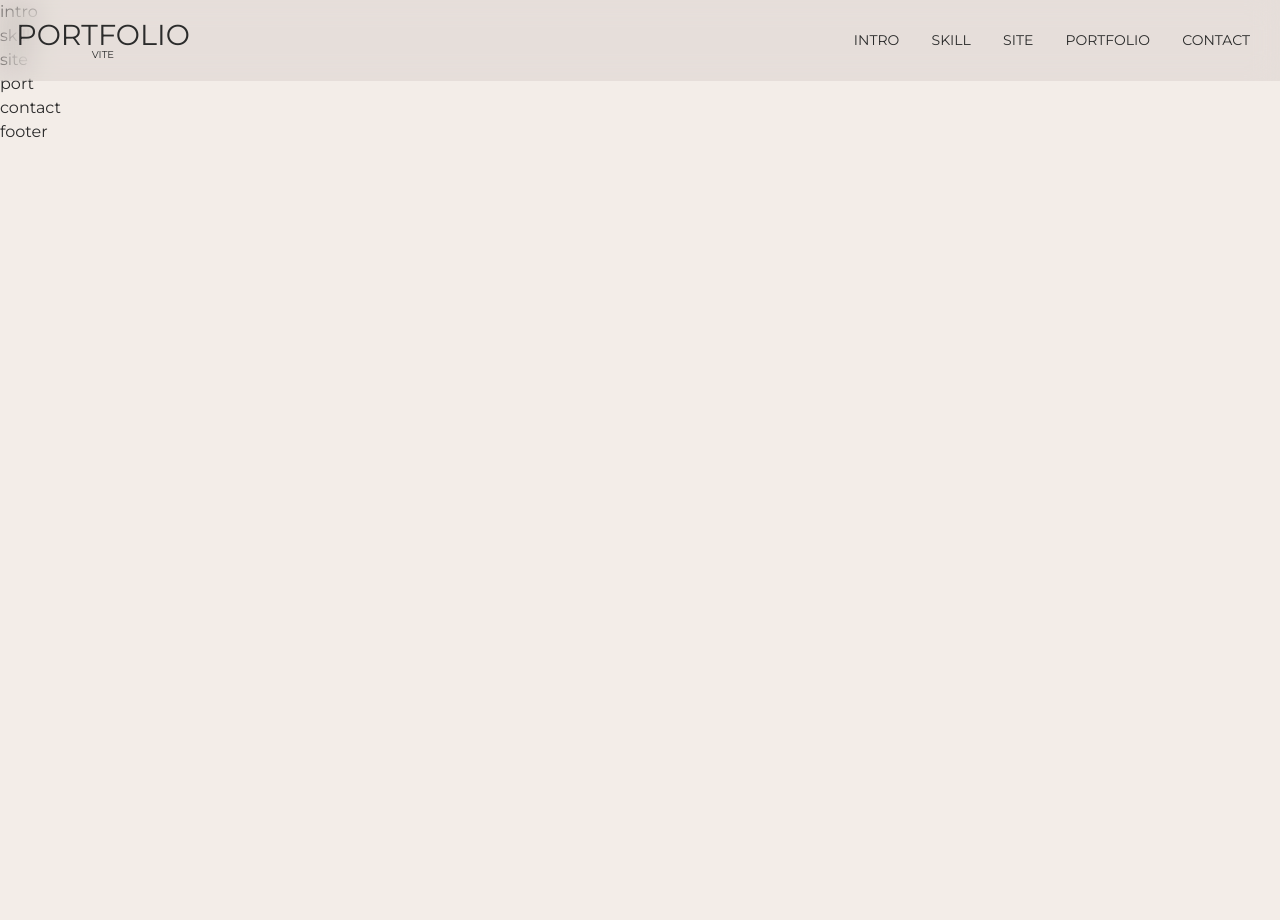
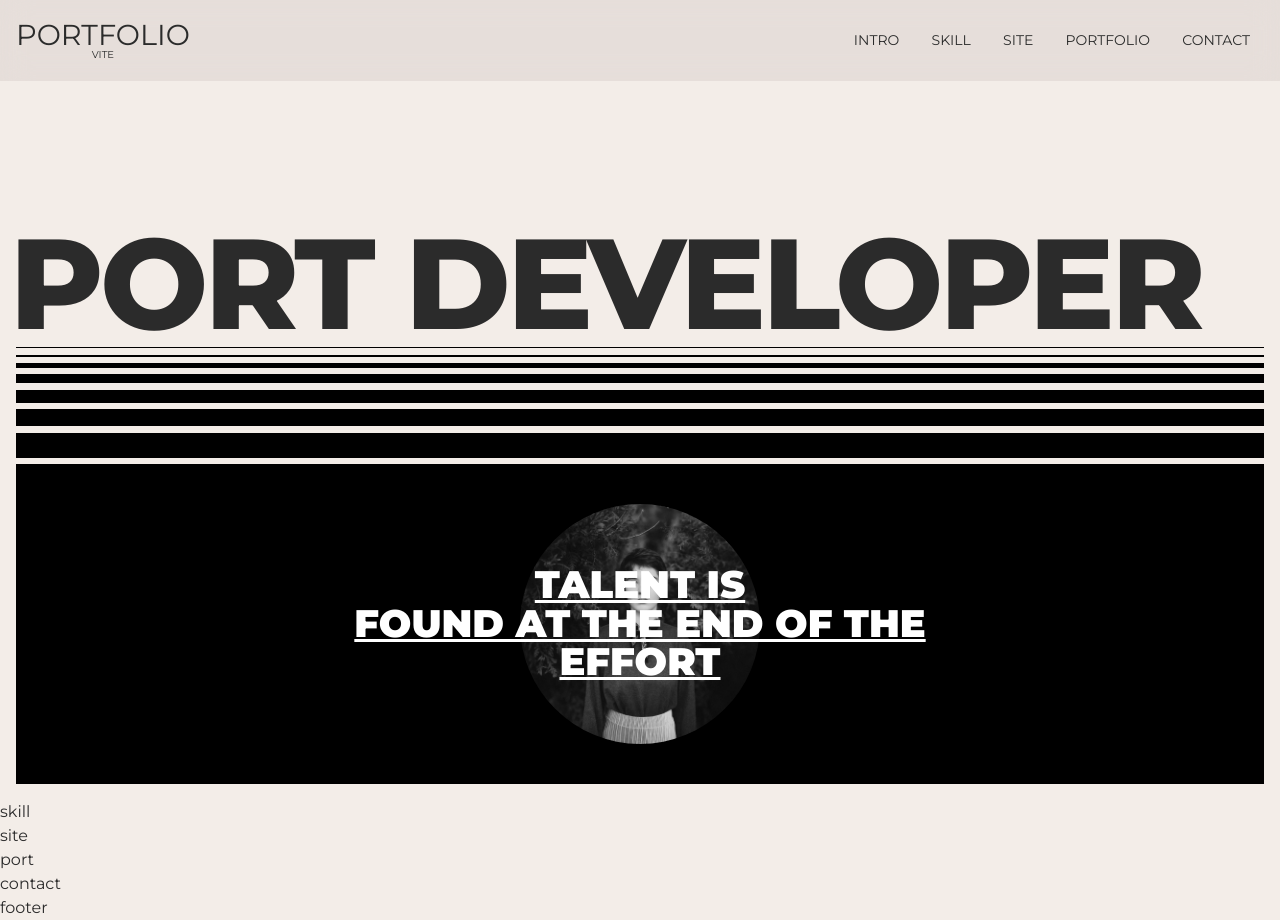
Before and after one commit to siri1607/port2023-vite, a website built with Vite: page src/index.html in a window 1280 px wide. Before the commit the page ends 800 px from the top, so only its background shows below. Built offline with nearby package versions, Linux system fonts and the light colour scheme; a small style sheet from the web is missing; a web font is replaced by a local one.

Commit message:
소개영역 완료

```diff
--- a/src/assets/css/section/intro.css
+++ b/src/assets/css/section/intro.css
@@ -1,3 +1,137 @@
 #intro {
+    height: 100vh;
+}
+.intro_inner {
+    width: 100%;
+    height: 100%;
+    display: flex;
+    justify-content: flex-end;
+    align-items: flex-start;
+    flex-direction: column;
+    padding: 16px;
+}
+.intro_title {
+    font-size: 10vw;
+    text-transform: uppercase;
+    line-height: 1;
+    font-weight: 800;
+    white-space: nowrap;
+    text-indent: -0.5vw;
+    letter-spacing: -0.3vw;
+    transition: all 0.3s;
+}
+.intro_text {
+    position: relative;
+    width: 100%;
+    height: 40vh;
+    background-color: var(--black);
+    color: var(--white);
+    display: flex;
+    justify-content: center;
+    align-items: center;
+    flex-direction: column;
+    cursor: all-scroll;
+}
+.intro_text .text {
+    font-size: 3vw;
+    line-height: 1;
+    font-weight: 900;
+    text-transform: uppercase;
+    text-decoration: underline;
+    text-align: center;
+    position: relative;
+    z-index: 100;
+}
+.intro_text .img {
+    position: absolute;
+    left: 50%;
+    top: 50%;
+    transform: translate(-50%, -50%);
+    width: 30vh;
+    height: 30vh;
+    border-radius: 50%;
+    overflow: hidden;
+    filter: grayscale(100%);
+    transition: all 0.3s;
+}
+.intro_text:hover .text {
+    opacity: 0;
+}
+.intro_text:hover .img {
+    filter: grayscale(0%);
+}
+.intro_lines {
+    width: 100%;
+}
+.intro_lines .line {
+    display: block;
+    width: 100%;
+    height: 1px;
+    background-color: var(--black);
+    margin-bottom:0.5vw;
+}
+.intro_lines.bottom .line {
+    margin-top: 0.5vw;
+    margin-bottom: 0;
+    display: none;
+}
+.intro_lines .line:nth-child(1) {
+    height: 1px;
+}
+.intro_lines .line:nth-child(2) {
+    height: 2px;
+}
+.intro_lines .line:nth-child(3) {
+    height: 5px;
+}
+.intro_lines .line:nth-child(4) {
+    height: 9px;
+}
+.intro_lines .line:nth-child(5) {
+    height: 13px;
+}
+.intro_lines .line:nth-child(6) {
+    height: 17px;
+}
+.intro_lines .line:nth-child(7) {
+    height: 25px;
+}
+.intro_lines.bottom .line:nth-child(1) {
+    height: 25px;
+}
+.intro_lines.bottom .line:nth-child(2) {
+    height: 17px;
+}
+.intro_lines.bottom .line:nth-child(3) {
+    height: 13px;
+}
+.intro_lines.bottom .line:nth-child(4) {
+    height: 9px;
+}
+.intro_lines.bottom .line:nth-child(5) {
+    height: 5px;
+}
+.intro_lines.bottom .line:nth-child(6) {
+    height: 2px;
+}
+.intro_lines.bottom .line:nth-child(7) {
+    height: 1px;
+}
 
+@media (max-width: 800px){
+    .intro_inner {
+        justify-content: center;
+    }
+    .intro_lines.bottom .line {
+        display: block;
+    }
+    .intro .intro_text {
+        font-size: 24px;
+    }
 }
+
+@media (max-width: 480px){
+    .intro_title {
+        display: none;
+    }
+}
--- a/src/index.html
+++ b/src/index.html
@@ -45,7 +45,39 @@
 
         <main id="main" role="main">
             <section id="intro">
-                intro
+                <div class="intro_inner">
+                    <div class="intro_title">
+                        port developer
+                    </div>
+                    <div class="intro_lines" aria-hidden="true">
+                        <span class="line"></span>
+                        <span class="line"></span>
+                        <span class="line"></span>
+                        <span class="line"></span>
+                        <span class="line"></span>
+                        <span class="line"></span>
+                        <span class="line"></span>
+                    </div>
+                    <div class="intro_text">
+                        <div class="text">
+                            <div>talent is</div>
+                            <div>found at the end of the</div>
+                            <div>effort</div>
+                        </div>
+                        <div class="img">
+                            <img src="assets/img/about.jpg" alt="about me">
+                        </div>
+                    </div>
+                    <div class="intro_lines bottom" aria-hidden="true">
+                        <span class="line"></span>
+                        <span class="line"></span>
+                        <span class="line"></span>
+                        <span class="line"></span>
+                        <span class="line"></span>
+                        <span class="line"></span>
+                        <span class="line"></span>
+                    </div>
+                </div>
             </section>
             <!-- //intro -->
             <section id="skill">
```
Also changed, not shown: src/assets/img/about.jpg (added), src/assets/img/arrow.svg (added), src/assets/img/port01.jpg (added), src/assets/img/port02.jpg (added), src/assets/img/port03.jpg (added), src/assets/img/port04.jpg (added), src/assets/img/port05.jpg (added), src/assets/img/port06.jpg (added), src/assets/img/port07.jpg (added), src/assets/img/port08.jpg (added), src/assets/img/port09.jpg (added), src/assets/img/port10.jpg (added).
